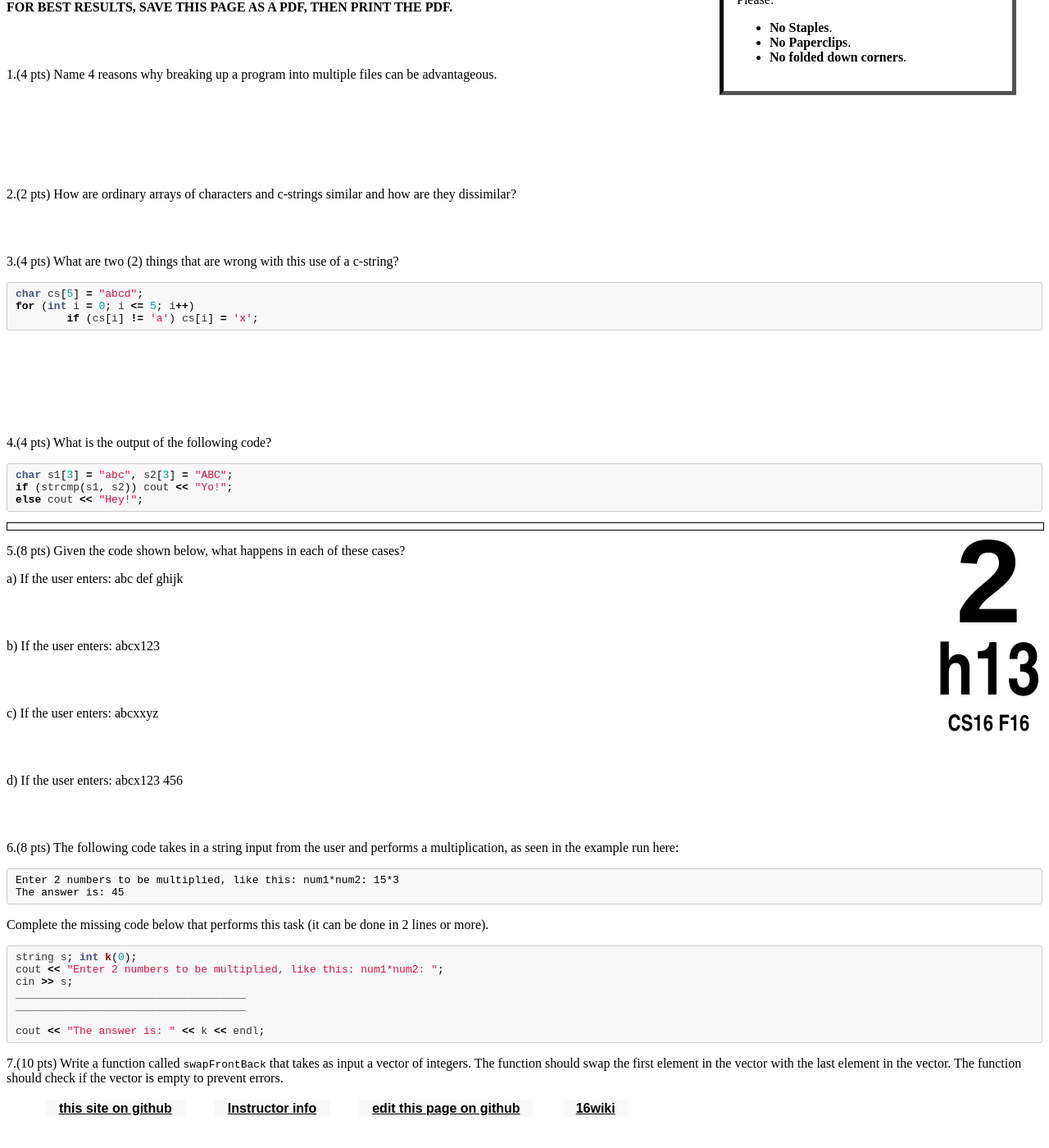
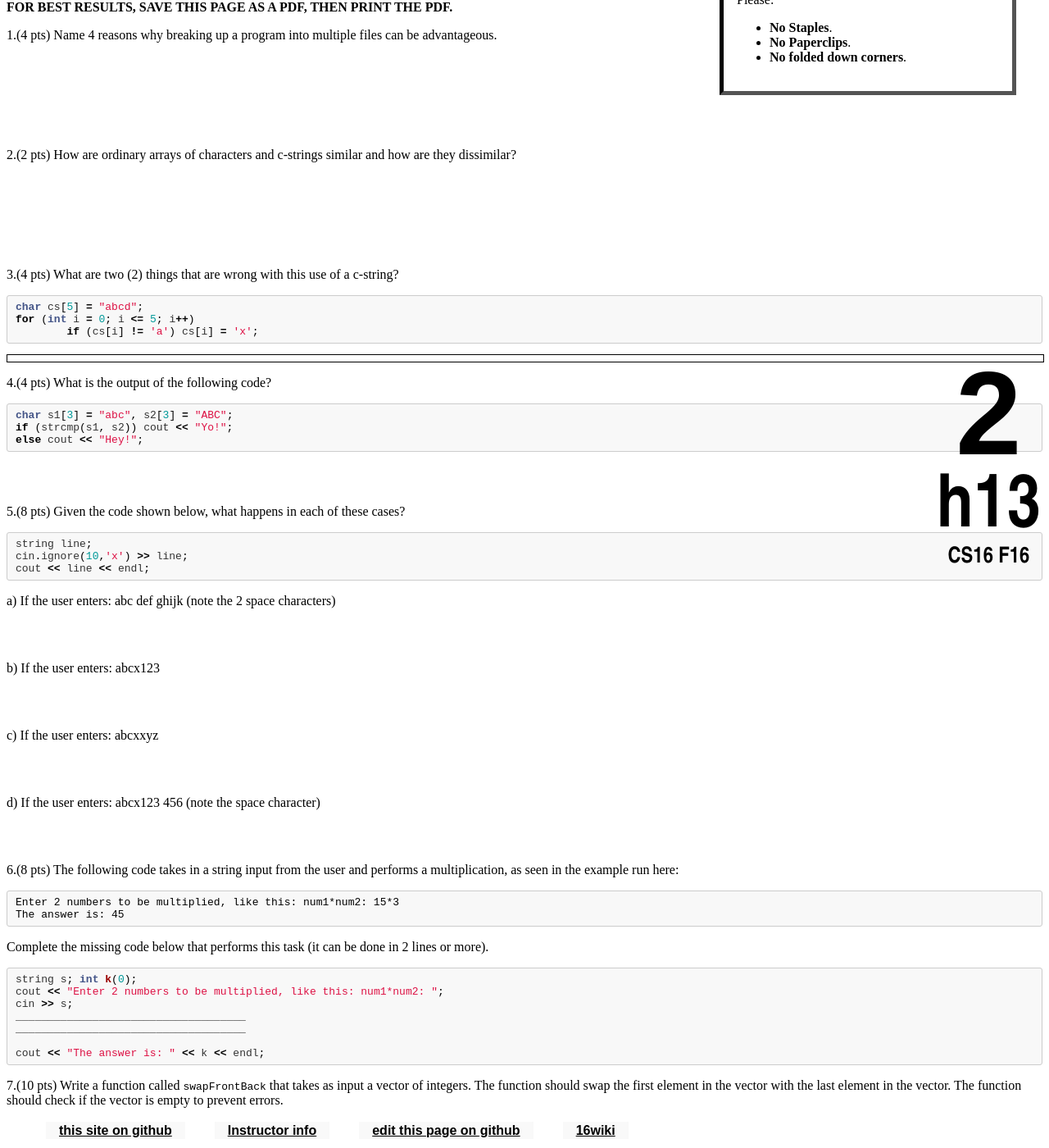
Before and after one commit to ucsb-cs16-s16/https-ucsb-cs16-s17.github.io, a Jekyll site: the page built from _hwk/h13.md, in a window 1280 px wide and 1400 px high, scrolled down 774 px. Shown: the whole window at 82% size. Built offline with Jekyll 4.4.1, drawn with Linux system fonts in a browser that asks for light colours; before the commit the page ends 2147 px from its top, so only the background shows below that.

Commit message:
new hw13

````diff
--- a/_hwk/h13.md
+++ b/_hwk/h13.md
@@ -10,13 +10,11 @@ Reading: Read Chapter 8 and the lecture notes.    If you do not have a copy of t
 
 <b>PLEASE MARK YOUR HOMEWORK CLEARLY, REGARDLESS OF IF YOU WRITE IT OUT IN INK OR PENCIL! FOR BEST RESULTS, SAVE THIS PAGE AS A PDF, THEN PRINT THE PDF.</b>
 
-<div style="margin-bottom:4em"></div>
-
 1.(4 pts) Name 4 reasons why breaking up a program into multiple files can be advantageous.
 <div style="margin-bottom:8em"></div>
 
 2.(2 pts) How are ordinary arrays of characters and c-strings similar and how are they dissimilar?
-<div style="margin-bottom:4em"></div>
+<div style="margin-bottom:8em"></div>
 
 3.(4 pts) What are two (2) things that are wrong with this use of a c-string?
 
@@ -27,7 +25,7 @@ for (int i = 0; i <= 5; i++)
 	if (cs[i] != 'a') cs[i] = 'x';
 ```
 </div>
-<div style="margin-bottom:8em"></div>
+<div class="pagebreak"></div>
 
 4.(4 pts) What is the output of the following code?
 
@@ -38,17 +36,24 @@ if (strcmp(s1, s2)) cout << "Yo!";
 else cout << "Hey!";
 ```
 </div>
-<div class="pagebreak"></div>
+<div style="margin-bottom:4em"></div>
 
 5.(8 pts) Given the code shown below, what happens in each of these cases?
 
-a) If the user enters: abc def ghijk
+<div markdown="1">
+```cpp
+string line;
+cin.ignore(10,'x') >> line;
+cout << line << endl;
+```
+
+a) If the user enters: abc def ghijk (note the 2 space characters)
 <div style="margin-bottom:4em"></div>
 b) If the user enters: abcx123
 <div style="margin-bottom:4em"></div>
 c) If the user enters: abcxxyz
 <div style="margin-bottom:4em"></div>
-d) If the user enters: abcx123 456
+d) If the user enters: abcx123 456 (note the space character)
 <div style="margin-bottom:4em"></div>
 
 6.(8 pts) The following code takes in a string input from the user and performs a multiplication, as seen in the example run here:
````
